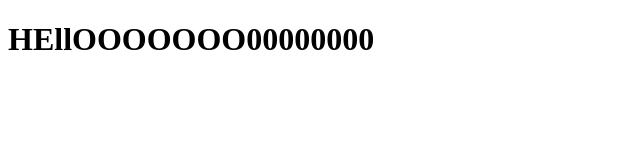
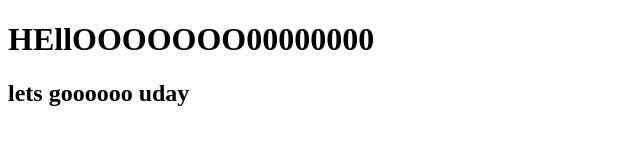
Before and after one commit to Uday-Choudhary/EXam_PRep, a plain HTML site: page index.html in a window 1280 px wide. Shown: the whole page, without its empty margins (0-640 px from the left). Drawn offline with Linux system fonts and the light colour scheme.

Commit message:
Update index.html
<h2> tag add

```diff
--- a/index.html
+++ b/index.html
@@ -7,5 +7,6 @@
 </head>
 <body>
     <h1>HEllOOOOOOO00000000</h1>
+    <h2>lets goooooo uday</h2>
 </body>
 </html>
```
